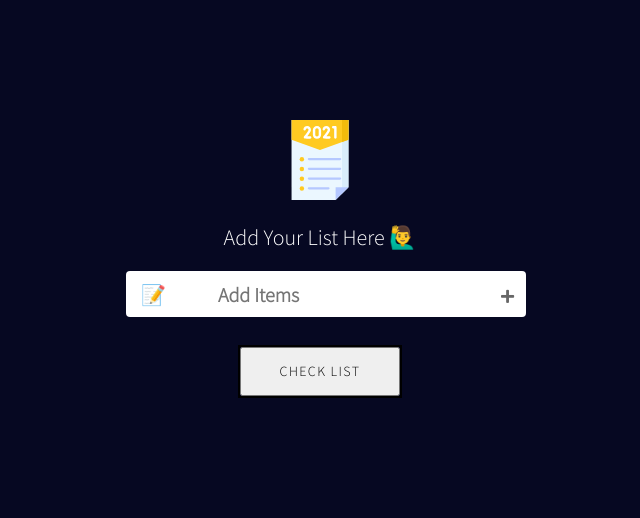
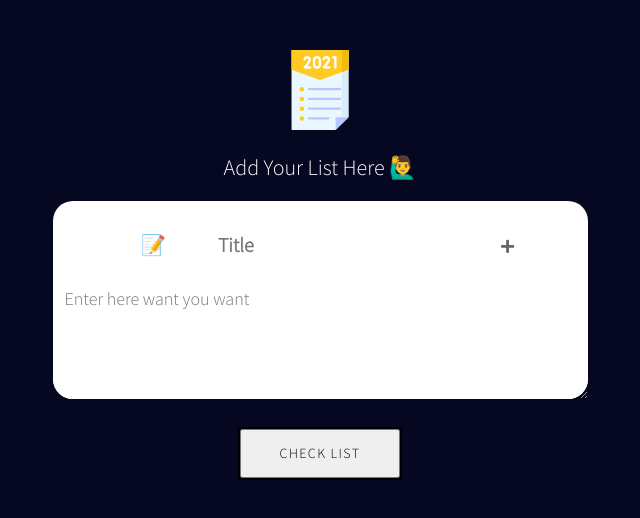
Before and after one commit to anish-acharya123/TodoList-React, a React (Create React App) app: page / in a window 1280 px wide. Shown: the top 518 px of the page, without its empty margins (320-960 px from the left). Built offline with nearby package versions, Linux system fonts and the light colour scheme.

Commit message:
complete

```diff
--- a/src/App.css
+++ b/src/App.css
@@ -16,12 +16,12 @@ html {
   background: #060822;
   display: flex;
   justify-content: center;
-  /* align-items: center; */
+  overflow: hidden;
 }
 
 .child-div {
   text-align: center;
-  margin-top: 12rem;
+  margin-top: 5rem;
 }
 
 .child-div figure img {
@@ -37,7 +37,6 @@ html {
 }
 
 input {
-  /* display: block; */
   min-width: 40rem;
   height: 3.4rem;
   padding: 2rem 1.2rem;
@@ -71,13 +70,6 @@ input {
   -webkit-transition: all 0.2s linear;
   transition: all 0.2s linear;
 }
-input:focus {
-  -webkit-box-shadow: 0 0 1.5rem rgba(0, 0, 0, 0.2);
-  box-shadow: 0 0 1.5rem rgba(0, 0, 0, 0.2);
-}
-
-/*  Please Subscribe to ThapaTechnical Youtube Channel
-/* Click Here: https://www.youtube.com/thapatechnical  */
 
 .todo-btn {
   width: 5rem;
@@ -108,6 +100,7 @@ input:focus {
 
 .showItems {
   margin-top: 3rem;
+  position: relative;
   text-align: center;
 }
 
@@ -137,8 +130,8 @@ input:focus {
 }
 
 .fa-trash-alt,
+.fa-book,
 .fa-edit {
-  /* margin-left: -2.5rem; */
   cursor: pointer;
   pointer-events: auto;
   z-index: 10;
@@ -146,6 +139,24 @@ input:focus {
   -webkit-transition: color 0.15s linear;
   transition: color 0.15s linear;
   font-size: 2rem;
+}
+textarea {
+  outline: none;
+  font-size: 1.8rem;
+  padding: 2rem 1.2rem;
+  color: #000;
+  border-radius: 2rem;
+  border: none;
+}
+.addItems {
+  display: flex;
+  justify-content: center;
+  align-items: center;
+  flex-direction: column;
+  min-width: 40rem;
+  border-radius: 2rem;
+  background-color: #fff;
+  margin-top: 2rem;
 }
 
 .addItems .fa-edit {
@@ -155,9 +166,6 @@ input:focus {
 .fa-edit {
   margin-left: -3.5rem;
 }
-
-/*  Please Subscribe to ThapaTechnical Youtube Channel
-/* Click Here: https://www.youtube.com/thapatechnical  */
 
 .eachItem:hover .fa-trash-alt {
   color: rgb(214, 47, 61);
@@ -170,7 +178,60 @@ input:focus {
 .eachItem:hover h3 {
   color: rgb(85, 41, 220);
 }
+.eachItem h3 {
+  width: 10rem;
+  text-align: left;
+}
+.read-description {
+  font-size: 1.5rem;
+  color: white;
+  background-color: black;
+  padding: 0.5rem;
+  border-radius: 1rem;
+  cursor: pointer;
+}
 
+.description {
+  position: absolute;
+  top: -15rem;
+  background: rgb(85, 41, 220);
+  height: 40rem;
+  width: 50rem;
+  z-index: 99;
+  left: -3rem;
+  border-radius: 5rem;
+  display: flex;
+  justify-content: center;
+  align-items: center;
+}
+
+.no-description {
+  display: none;
+}
+.description-cut {
+  position: absolute;
+  top: 2rem;
+  right: 2rem;
+  color: rgb(85, 41, 220);
+  font-size: 3.5rem;
+  cursor: pointer;
+  font-weight: 700;
+  background-color: white;
+  padding: 0.5rem 1rem;
+  border-radius: 1rem;
+}
+
+.description:hover h3 {
+  color: white;
+}
+.description h3 {
+  text-align: left;
+  width: 100%;
+}
+.blur {
+  filter: blur(8px);
+  pointer-events: none;
+}
 .btn {
   letter-spacing: 0.1em;
   cursor: pointer;
@@ -182,6 +243,7 @@ input:focus {
   text-decoration: none;
   text-transform: uppercase;
   width: 100%;
+  margin-bottom: 2rem;
 }
 .btn:hover {
   text-decoration: none;
@@ -234,4 +296,16 @@ input:focus {
   html {
     font-size: 55%;
   }
+  .description {
+    height: 40rem;
+    width: 45rem;
+    left: -2rem;
+  }
 }
+@media only screen and (max-width: 4800px) {
+  .description {
+    height: 40rem;
+    width: 40rem;
+    left: 2rem;
+  }
+}
--- a/src/components/todo.js
+++ b/src/components/todo.js
@@ -15,9 +15,12 @@ const getLocalItems = () => {
 
 const Todo = () => {
   const [inputData, setInputData] = useState("");
+  const [textArea, setTextarea] = useState("");
   const [items, setItems] = useState(getLocalItems());
   const [toggleSubmit, setToggleSubmit] = useState(true);
   const [editItem, setEditItem] = useState(null);
+  const [description, setDescription] = useState(null);
+  const [activeItem, setActiveItem] = useState(null);
 
   //adding new data with proper id
   const addItem = () => {
@@ -25,9 +28,11 @@ const Todo = () => {
       const allInputData = {
         id: new Date().getTime().toString(),
         name: inputData,
+        Description: textArea,
       };
       setItems([...items, allInputData]);
       setInputData("");
+      setTextarea("");
       toast.success("Sucessfully Added", {
         position: "top-center",
         autoClose: 1000,
@@ -37,13 +42,14 @@ const Todo = () => {
       setItems(
         items.map((elem) => {
           if (elem.id === editItem) {
-            return { ...elem, name: inputData };
+            return { ...elem, name: inputData, Description: textArea };
           }
           return elem;
         })
       );
       setToggleSubmit(true);
       setInputData("");
+      setTextarea("");
       setEditItem(null);
     } else {
       toast.warn("sorry! Please Enter Something", {
@@ -57,7 +63,7 @@ const Todo = () => {
   //remove each item
   const removeItems = (id) => {
     const updateItems = items.filter((elem) => {
-      return elem.id != id;
+      return elem.id !== id;
     });
     setItems(updateItems);
   };
@@ -79,7 +85,25 @@ const Todo = () => {
     });
     setToggleSubmit(false);
     setInputData(newEditItems.name);
+    setTextarea(newEditItems.Description);
     setEditItem(id);
+  };
+
+  //select description
+  const selectDescription = (ind) => {
+    setActiveItem(ind);
+    let DescriptionItems = items.find((elem) => {
+      return elem.id === ind;
+    });
+    setDescription(DescriptionItems.Description);
+  };
+
+  const Blur = () => {
+    if (activeItem === null) {
+      return "";
+    } else {
+      return "blur";
+    }
   };
 
   return (
@@ -90,11 +114,12 @@ const Todo = () => {
             <img src={todo} alt="" />
             <figcaption>Add Your List Here 🙋‍♂️</figcaption>
           </figure>
-          <div className="addItems">
+          <div className={`addItems ${Blur()}`}>
+            <div className="title-tag">
               <input
                 type="text"
                 placeholder="📝
-            Add Items"
+            Title"
                 value={inputData}
                 onChange={(e) => setInputData(e.target.value)}
               />
@@ -113,11 +138,30 @@ const Todo = () => {
                 ></i>
               )}
             </div>
+            <textarea
+              placeholder="Enter here want you want"
+              rows={4}
+              cols={55}
+              value={textArea}
+              onChange={(e) => setTextarea(e.target.value)}
+            ></textarea>
+          </div>
           <div className="showItems">
             {items.map((curElem) => {
               return (
-                <div className="eachItem" key={curElem.id}>
-                  <h3>{curElem.name}</h3>
+                <div
+                  className={`eachItem ${
+                    curElem.id === activeItem ? "" : Blur()
+                  }`}
+                  key={curElem.id}
+                >
+                  <h3>{`Title :${curElem.name}`}</h3>
+                  <div
+                    className="read-description"
+                    onClick={() => selectDescription(curElem.id)}
+                  >
+                    Tap to Read
+                  </div>
                   <div className="todo-btn">
                     <i
                       className="far fa-edit add-btn"
@@ -130,11 +174,31 @@ const Todo = () => {
                       onClick={() => removeItems(curElem.id)}
                     ></i>
                   </div>
+                  <div
+                    className={`${
+                      curElem.id === activeItem
+                        ? "description"
+                        : "no-description"
+                    }`}
+                  >
+                    <div
+                      className="description-cut"
+                      onClick={() => setActiveItem(null)}
+                    >
+                      X
+                    </div>
+                    <div>
+                      <h3>{`Title :${curElem.name}`}</h3>
+                      <br />
+                      <br />
+                      <h3>{description}</h3>
+                    </div>
+                  </div>
                 </div>
               );
             })}
           </div>
-          <div className="showItems">
+          <div className={`showItems ${Blur()}`}>
             <button
               className="btn effect04"
               data-sm-link-text="Remove All"
```
Also changed, not shown: public/logo192.png (deleted), public/logo512.png (deleted). Lines whose indentation alone changed are shown as unchanged.
